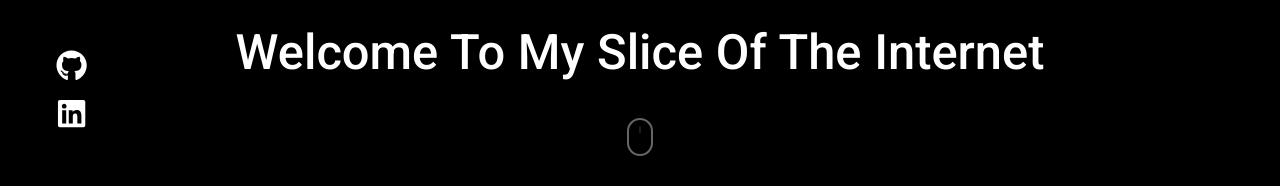
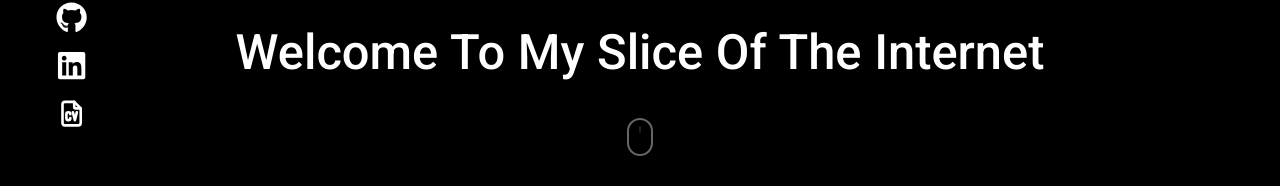
Before and after one commit to AlexanderMartinKunze/AlexanderMartinKunze.github.io, a React (Create React App) app in the folder website/: page / in a window 1280 px wide. Shown: the part 614-800 px from the top of the page. Built offline with nearby package versions, Linux system fonts and the light colour scheme.

Commit message:
Add CV link to Navbar
Added a new link to the online CV in the navbar component, represented by the CV icon. This provides quick access to the resume, enhancing the user's ability to view professional credentials directly from the website.

```diff
--- a/website/src/components/Navbar.tsx
+++ b/website/src/components/Navbar.tsx
@@ -3,6 +3,7 @@ import React, {useState} from 'react';
 import {useTranslation} from 'react-i18next';
 
 import {FaGithub, FaLinkedin, FaTwitter,} from "react-icons/fa6";
+import {TbFileCv} from "react-icons/tb";
 import MultiLang from './MultiLang';
 import ToggleDark from './ToggleDark';
 
@@ -53,6 +54,8 @@ function Navbar({}: Props) {
                        className="flex items-center justify-center p-0 w-12 h-12 text-black dark:text-white text-3xl hover:text-blue-200 dark:hover:text-blue-100"><FaGithub/></a>
                     <a onClick={removeActive} href="https://linkedin.com/in/alexander-k-269623124" target="_blank"
                        className="flex items-center justify-center p-0 w-12 h-12 text-black dark:text-white text-3xl hover:text-blue-200 dark:hover:text-blue-100"><FaLinkedin/></a>
+                    <a onClick={removeActive} href="https://hh.ru/resume/27c56d4bff0ca6a04f0039ed1f327045383859" target="_blank"
+                       className="flex items-center justify-center p-0 w-12 h-12 text-black dark:text-white text-3xl hover:text-blue-200 dark:hover:text-blue-100"><TbFileCv/></a>
                 </div>
             </nav>
             <div
```
